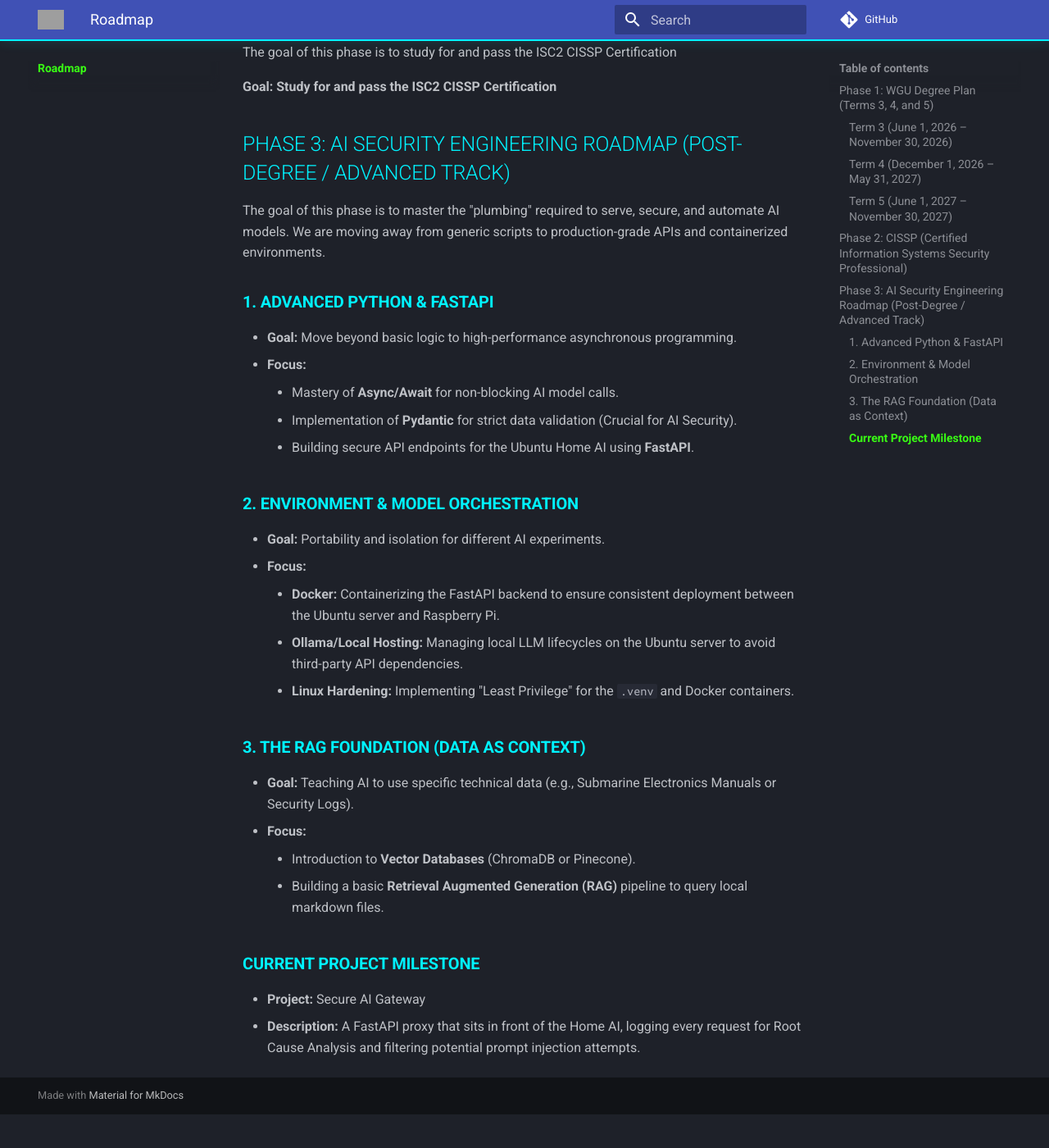
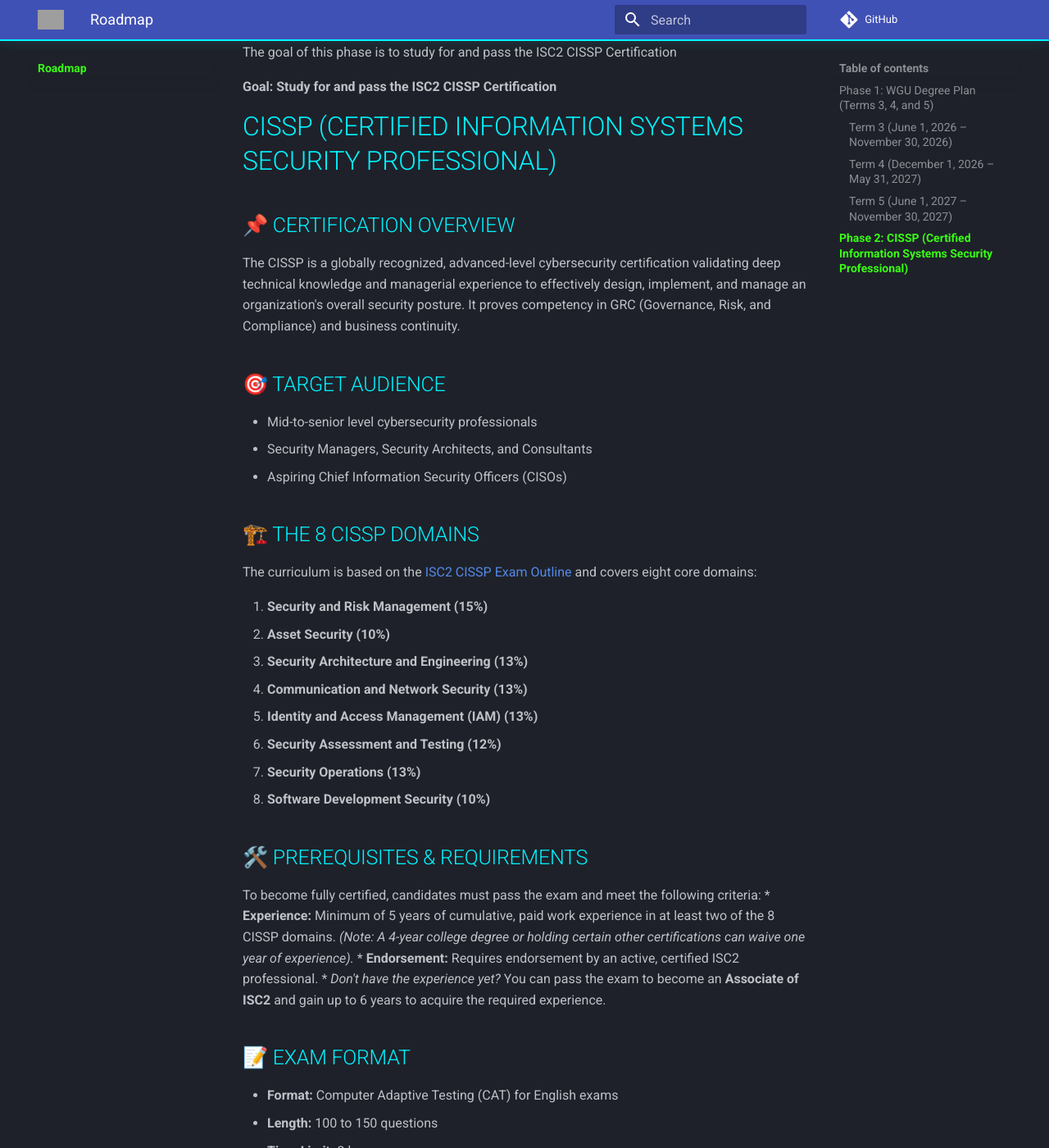
Before and after one commit to RootCauseSystems/website, an MkDocs documentation site: the page built from docs/roadmap.md, in a window 1280 px wide and 1400 px high, scrolled down 1039 px. Shown: the whole window at 82% size. Built offline with MkDocs 1.6.1 and Material for MkDocs 9.7.7, drawn with Linux system fonts in a browser that asks for light colours; comment, search, counter and statistics services are not loaded; before the commit the page ends 2398 px from its top, so only the background shows below that; some of the changed text lies outside the part shown; grey boxes are pictures that could not be loaded.

Commit message:
Updated CISSP Info.

```diff
--- a/docs/roadmap.md
+++ b/docs/roadmap.md
@@ -28,6 +28,40 @@
 
 **Goal:** **Study for and pass the ISC2 CISSP Certification**
 
+# CISSP (Certified Information Systems Security Professional)
+
+## 📌 Certification Overview
+The CISSP is a globally recognized, advanced-level cybersecurity certification validating deep technical knowledge and managerial experience to effectively design, implement, and manage an organization's overall security posture. It proves competency in GRC (Governance, Risk, and Compliance) and business continuity.
+
+## 🎯 Target Audience
+* Mid-to-senior level cybersecurity professionals
+* Security Managers, Security Architects, and Consultants
+* Aspiring Chief Information Security Officers (CISOs)
+
+## 🏗️ The 8 CISSP Domains
+The curriculum is based on the [ISC2 CISSP Exam Outline](https://www.isc2.org/certifications/cissp/cissp-certification-exam-outline) and covers eight core domains:
+
+1. **Security and Risk Management (15%)**
+2. **Asset Security (10%)**
+3. **Security Architecture and Engineering (13%)**
+4. **Communication and Network Security (13%)**
+5. **Identity and Access Management (IAM) (13%)**
+6. **Security Assessment and Testing (12%)**
+7. **Security Operations (13%)**
+8. **Software Development Security (10%)**
+
+## 🛠️ Prerequisites & Requirements
+To become fully certified, candidates must pass the exam and meet the following criteria:
+* **Experience:** Minimum of 5 years of cumulative, paid work experience in at least two of the 8 CISSP domains. *(Note: A 4-year college degree or holding certain other certifications can waive one year of experience).*
+* **Endorsement:** Requires endorsement by an active, certified ISC2 professional.
+* *Don't have the experience yet?* You can pass the exam to become an **Associate of ISC2** and gain up to 6 years to acquire the required experience.
+
+## 📝 Exam Format
+* **Format:** Computer Adaptive Testing (CAT) for English exams
+* **Length:** 100 to 150 questions
+* **Time Limit:** 3 hours
+* **Passing Score:** 700 out of 1000 points
+
 ## Phase 3: AI Security Engineering Roadmap (Post-Degree / Advanced Track)
 
 The goal of this phase is to master the "plumbing" required to serve, secure, and automate AI models. We are moving away from generic scripts to production-grade APIs and containerized environments.
```
